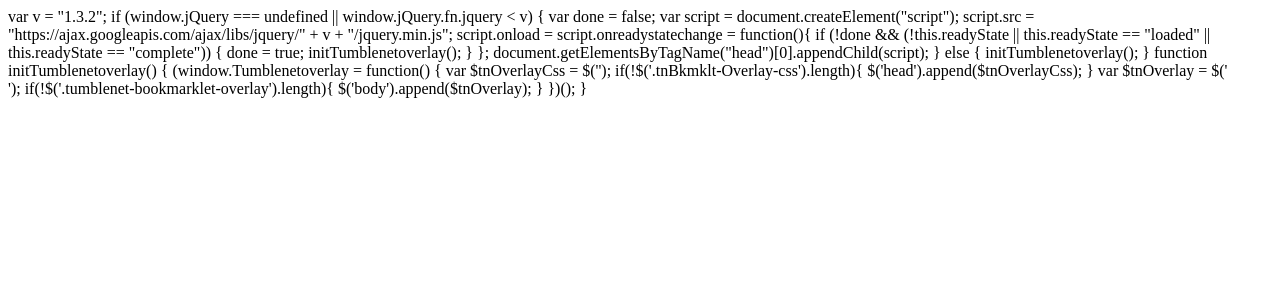
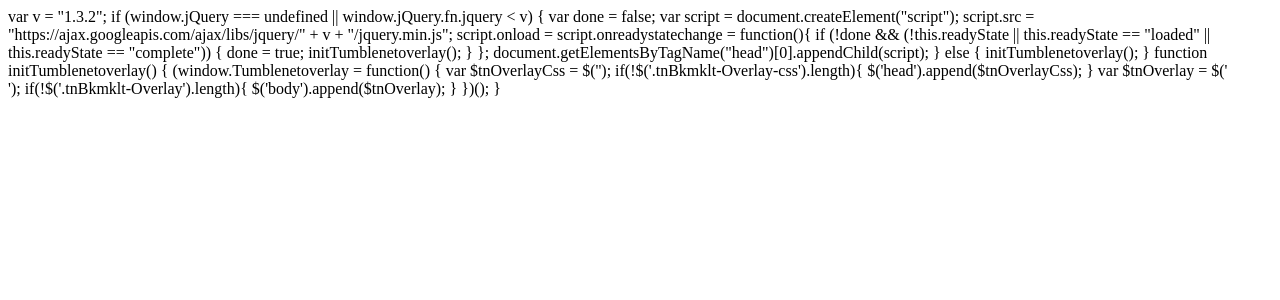
Before and after one commit to tumblenet/bookmarklets.tumblenet.ga, a Jekyll site: the page built from _bookmarklets/tumblenetOverlay.html, in a window 1280 px wide. Shown: the top 300 px of the page. Built offline with Jekyll 4.4.1, drawn with Linux system fonts in a browser that asks for light colours.

Commit message:
Update tumblenetOverlay.html

```diff
--- a/_bookmarklets/tumblenetOverlay.html
+++ b/_bookmarklets/tumblenetOverlay.html
@@ -8,6 +8,6 @@
 }
 
 var $tnOverlay = $('<div class="tnBkmklt-Overlay"></div>');
-if(!$('.tumblenet-bookmarklet-overlay').length){
+if(!$('.tnBkmklt-Overlay').length){
     $('body').append($tnOverlay);
 }
```
